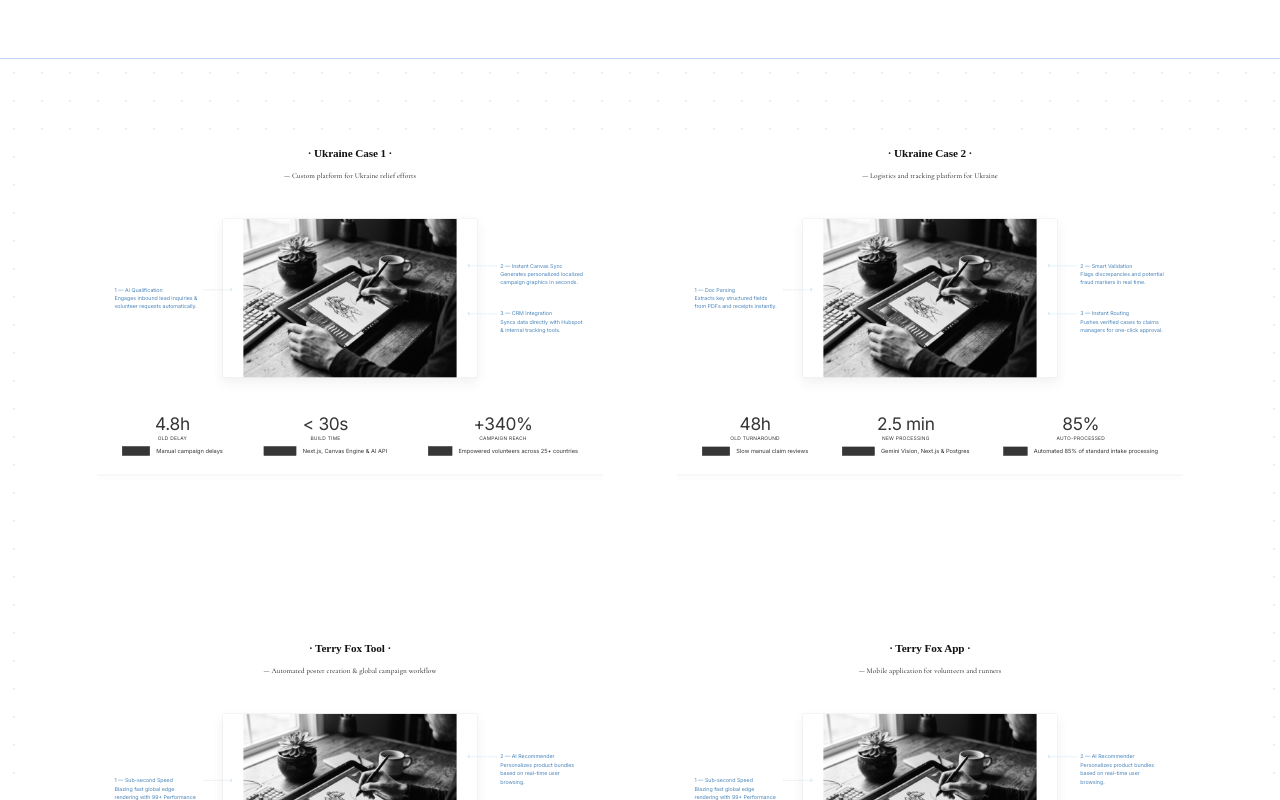
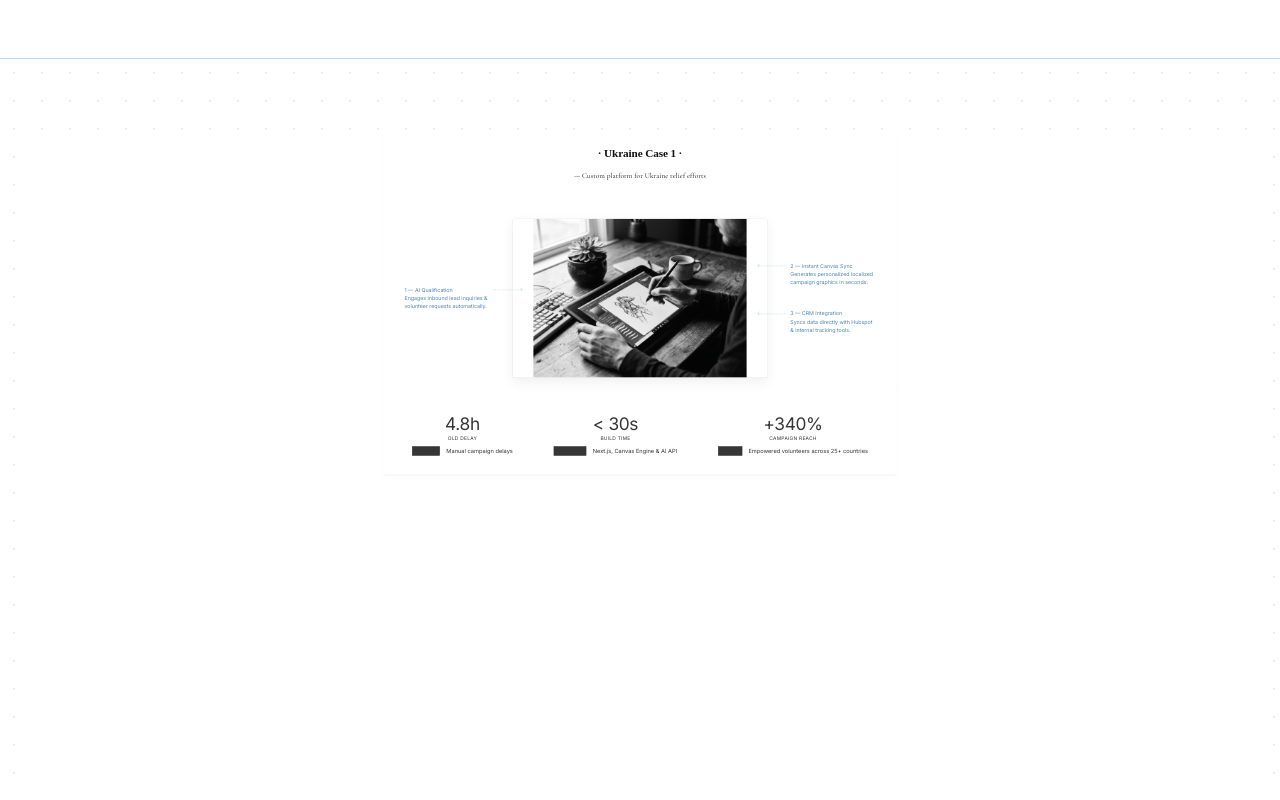
Before and after one commit to Irene2828/porfoliojuly, a Next.js app: page / in a window 1280 px wide. Shown: the part 2880-3680 px from the top of the page. Built offline with nearby package versions, Linux system fonts and the light colour scheme; no server answers; the database is empty; a web font is replaced by a local one.

Commit message:
Update Featured Cases grid to render Row 1 as single case and Row 2 as two cases preview

```diff
--- a/src/app/v2/components/ProjectsV2.tsx
+++ b/src/app/v2/components/ProjectsV2.tsx
@@ -199,23 +199,59 @@ export default function ProjectsV2({ initialProjects = [] }: ProjectsV2Props) {
   );
 
   const selectedProject = projectsList.find(p => p.id === selectedProjectId);
+  const row1Project = projectsList[0];
+  const row2Projects = projectsList.slice(1, 3);
 
   return (
     <section className="projects-section" id="cases" style={{ width: '100%', margin: '0 auto', padding: '0 1rem' }}>
 
-      {/* 2x2 Grid */}
+      {/* Container Wrapper */}
+      <div
+        style={{
+          display: 'flex',
+          flexDirection: 'column',
+          gap: '4.5rem',
+          width: '85vw',
+          maxWidth: '1400px',
+          margin: '0 auto'
+        }}
+      >
+        {/* Row 1: Single Full-Width Case */}
+        {row1Project && (
+          <motion.div
+            layout
+            key={row1Project.id}
+            transition={{ duration: 0.5, ease: [0.16, 1, 0.3, 1] }}
+            style={{ width: '100%' }}
+          >
+            <div
+              className="preview-item-container"
+              onClick={() => setSelectedProjectId(row1Project.id)}
+              style={{ cursor: 'pointer' }}
+            >
+              <div className="preview-card-wrapper">
+                <div className="preview-card-scaler">
+                  {renderProjectContent(row1Project, false)}
+                </div>
+              </div>
+              <div className="preview-card-caption">
+                Click to expand full case study ↗
+              </div>
+            </div>
+          </motion.div>
+        )}
+
+        {/* Row 2: Two Cases Grid */}
         <div
           className="cases-row-two-grid"
           style={{
             display: 'grid',
             gridTemplateColumns: 'repeat(2, 1fr)',
             gap: '4.5rem',
-          width: '85vw',
-          maxWidth: '1400px',
-          margin: '0 auto'
+            width: '100%'
           }}
         >
-        {projectsList.map((project, idx) => {
+          {row2Projects.map((project) => {
             return (
               <motion.div
                 layout
@@ -240,6 +276,7 @@ export default function ProjectsV2({ initialProjects = [] }: ProjectsV2Props) {
               </motion.div>
             );
           })}
+        </div>
       </div>
 
       <AnimatePresence>
```
Lines whose indentation alone changed are shown as unchanged.
